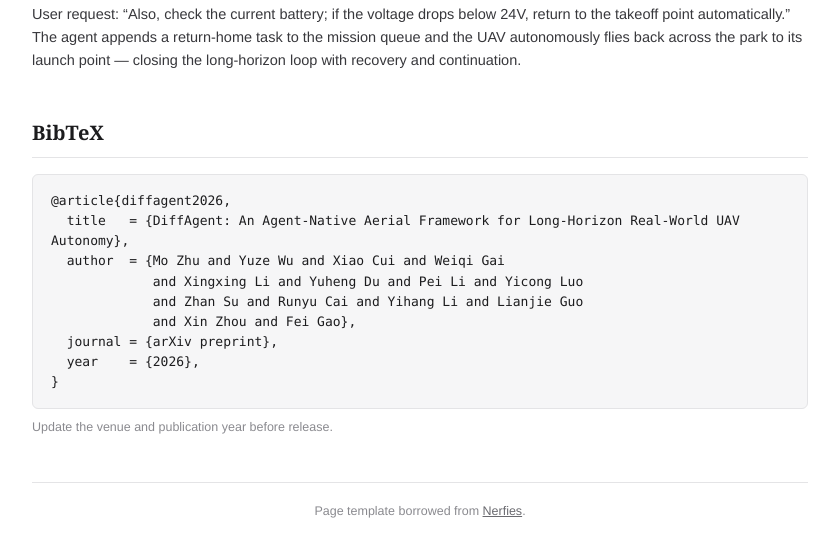
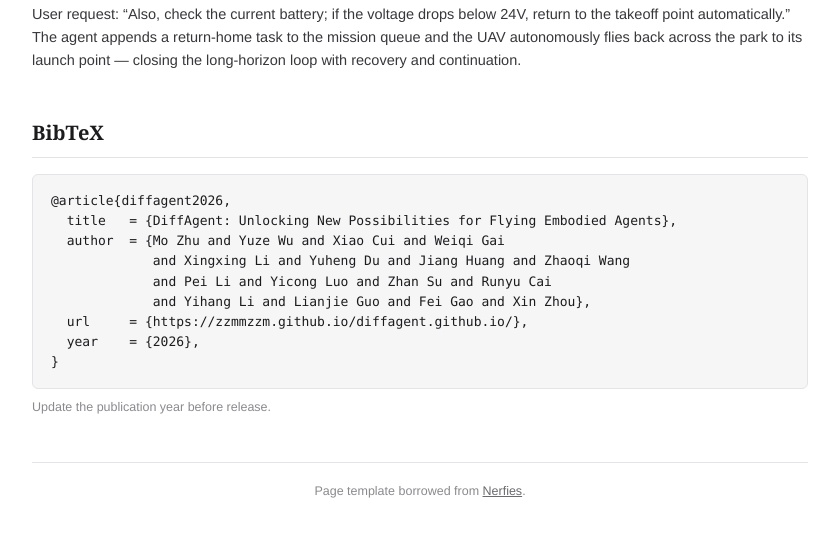
Before and after one commit to zzmmzzm/diffagent.github.io, a plain HTML site: page index.html in a window 1280 px wide. Shown: the part 8981-9537 px from the top of the page, without its empty margins (220-1059 px from the left). Drawn offline with Linux system fonts and the light colour scheme.

Commit message:
Sync BibTeX with updated title and author list; replace journal with project page URL

```diff
--- a/index.html
+++ b/index.html
@@ -493,15 +493,15 @@
   <section id="bibtex">
     <h2>BibTeX</h2>
     <pre>@article{diffagent2026,
-  title   = {DiffAgent: An Agent-Native Aerial Framework for Long-Horizon Real-World UAV Autonomy},
+  title   = {DiffAgent: Unlocking New Possibilities for Flying Embodied Agents},
   author  = {Mo Zhu and Yuze Wu and Xiao Cui and Weiqi Gai
-             and Xingxing Li and Yuheng Du and Pei Li and Yicong Luo
-             and Zhan Su and Runyu Cai and Yihang Li and Lianjie Guo
-             and Xin Zhou and Fei Gao},
-  journal = {arXiv preprint},
+             and Xingxing Li and Yuheng Du and Jiang Huang and Zhaoqi Wang
+             and Pei Li and Yicong Luo and Zhan Su and Runyu Cai
+             and Yihang Li and Lianjie Guo and Fei Gao and Xin Zhou},
+  url     = {https://zzmmzzm.github.io/diffagent.github.io/},
   year    = {2026},
 }</pre>
-    <p class="note">Update the venue and publication year before release.</p>
+    <p class="note">Update the publication year before release.</p>
   </section>
 
   <footer>
```
